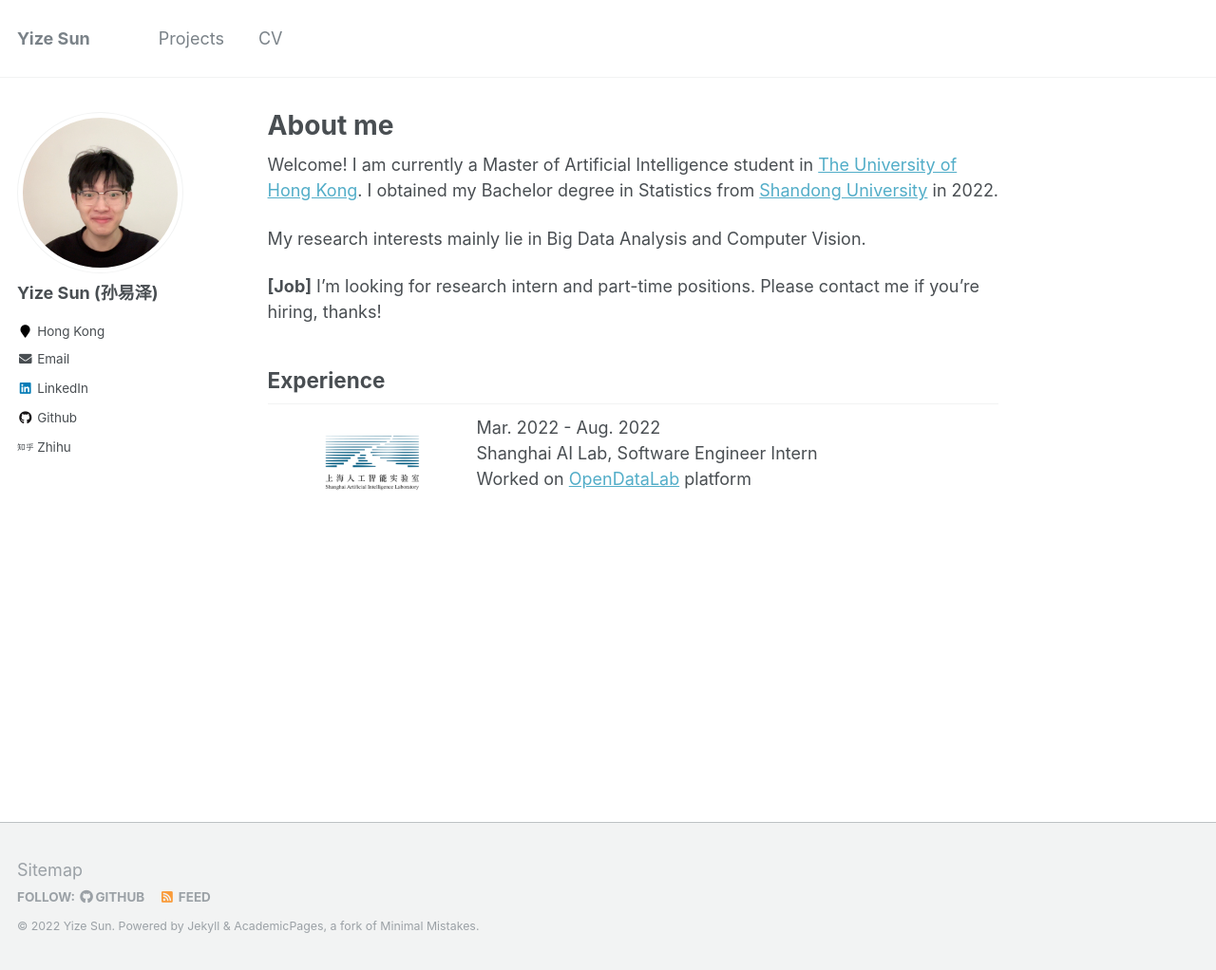
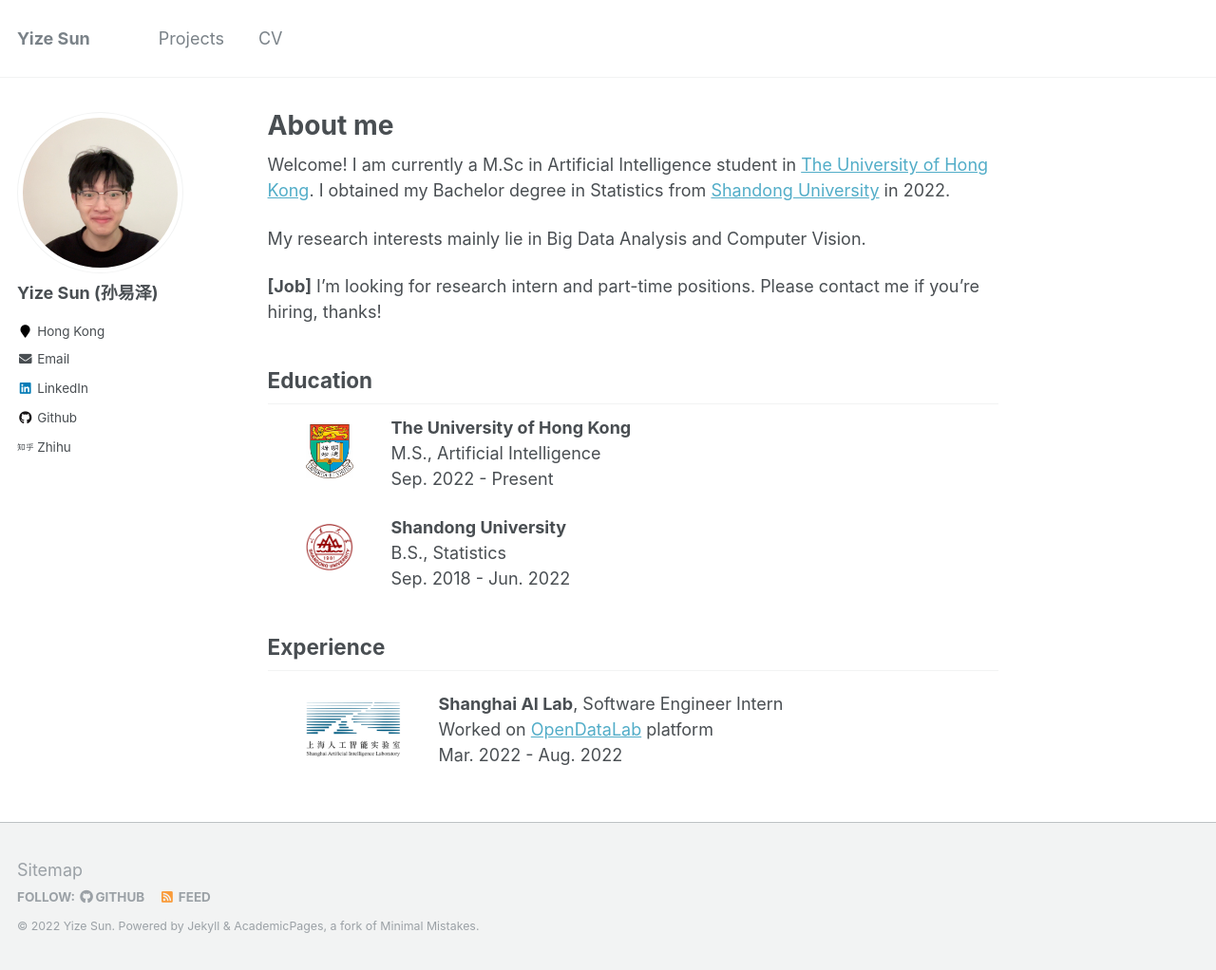
Before and after one commit to Sun-Yize/Sun-Yize.github.io, a Jekyll site: the page built from _pages/about.md, in a window 1280 px wide and 1022 px high. Shown: the whole window at 95% size. Built offline with Jekyll 4.4.1, drawn with Linux system fonts in a browser that asks for light colours.

Commit message:
feat(homepage): add education

```diff
--- a/_pages/about.md
+++ b/_pages/about.md
@@ -8,19 +8,39 @@ redirect_from:
   - /about.html
 ---
 
-Welcome! I am currently a Master of Artificial Intelligence student in [The University of Hong Kong](https://www.hku.hk/). I obtained my Bachelor degree in Statistics from [Shandong University](https://en.sdu.edu.cn/) in 2022.
+Welcome! I am currently a M.Sc in Artificial Intelligence student in [The University of Hong Kong](https://www.hku.hk/). I obtained my Bachelor degree in Statistics from [Shandong University](https://en.sdu.edu.cn/) in 2022.
 
 My research interests mainly lie in Big Data Analysis and Computer Vision.
 
 **[Job]** I'm looking for research intern and part-time positions. Please contact me if you're hiring, thanks!
 
+## Education
+
+<div>
+  <img src="/images/logo2.jpg" style="float:left;margin-top:10px;" width="50" alt="markdown" hspace="40px">
+  <p>
+    <b>The University of Hong Kong</b><br/>
+    M.S., Artificial Intelligence<br/>
+    Sep. 2022 - Present<br/>
+  </p>
+</div>
+
+<div>
+  <img src="/images/logo3.png" style="float:left;margin-top:10px;" width="50" alt="markdown" hspace="40px">
+  <p>
+    <b>Shandong University</b><br/>
+    B.S., Statistics<br/>
+    Sep. 2018 - Jun. 2022<br/>
+  </p>
+</div>
+
 ## Experience
 
-<div >
-  <img src="/images/logo1.jpg" style="float:left;" width="100" alt="markdown" align="left" hspace="60px">
-  <p>
+<div>
+  <img src="/images/logo1.jpg" style="float:left;" width="100" alt="markdown" hspace="40px">
+  <p style="float:left;margin-top:10px;">
+    <b>Shanghai AI Lab</b>, Software Engineer Intern<br/>
+    Worked on <a href="https://opendatalab.com/home">OpenDataLab</a> platform<br/>
     Mar. 2022 - Aug. 2022<br/>
-    Shanghai AI Lab, Software Engineer Intern<br/>
-    Worked on <a href="https://opendatalab.com/home">OpenDataLab</a> platform<br/>
   </p>
 </div>
```
Also changed, not shown: images/logo2.jpg (added), images/logo3.png (added), 1 other file.
